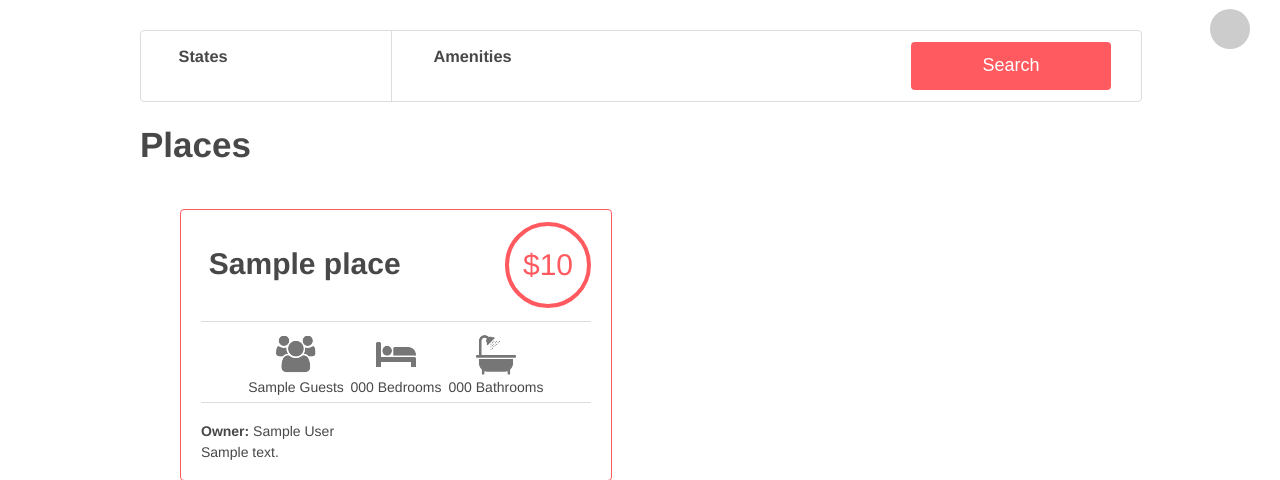
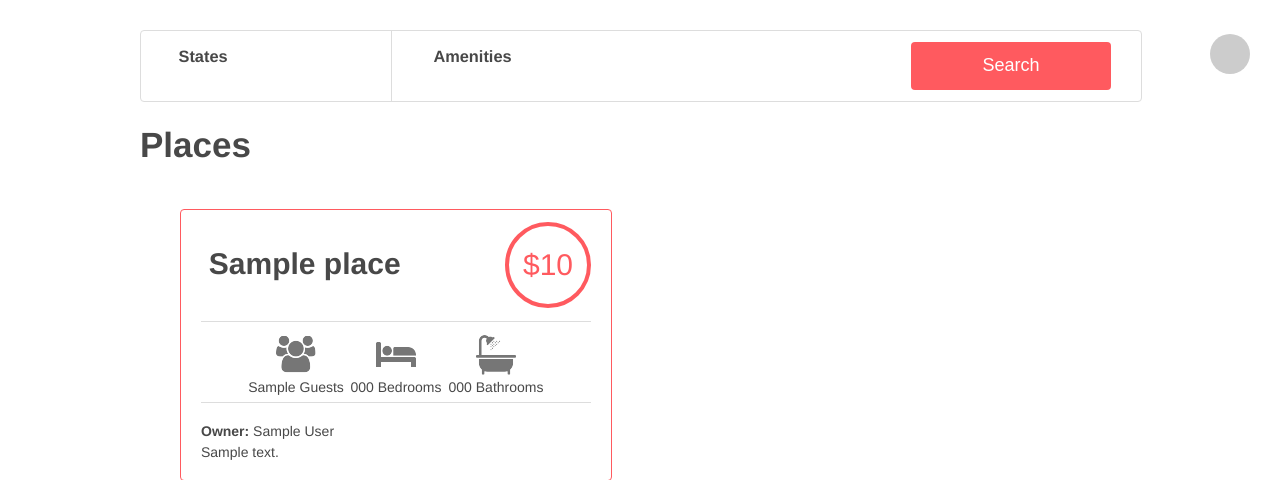
Before and after one commit to MateoArbini/holbertonschool-AirBnB_clone_v4, a Flask app: template web_dynamic/templates/2-hbnb.html in a window 1280 px wide. Shown: the part 71-551 px from the top of the page. Run offline with Flask 2, Linux system fonts and the light colour scheme; the template is opened without the code that fills it: most values are stand-ins (such as "Sample title", 1, 10 or a date in 2020); some libraries are stand-ins or nearby versions.

Commit message:
fixing 3

```diff
--- a/web_dynamic/static/styles/3-header.css
+++ b/web_dynamic/static/styles/3-header.css
@@ -18,7 +18,7 @@ header .logo {
     background-color: #CCCCCC;
     height: 40px;
     width: 40px;
-    top: 10px;
+    top: 50%
 }
 .available {
     background-color: #ff545f;
```
